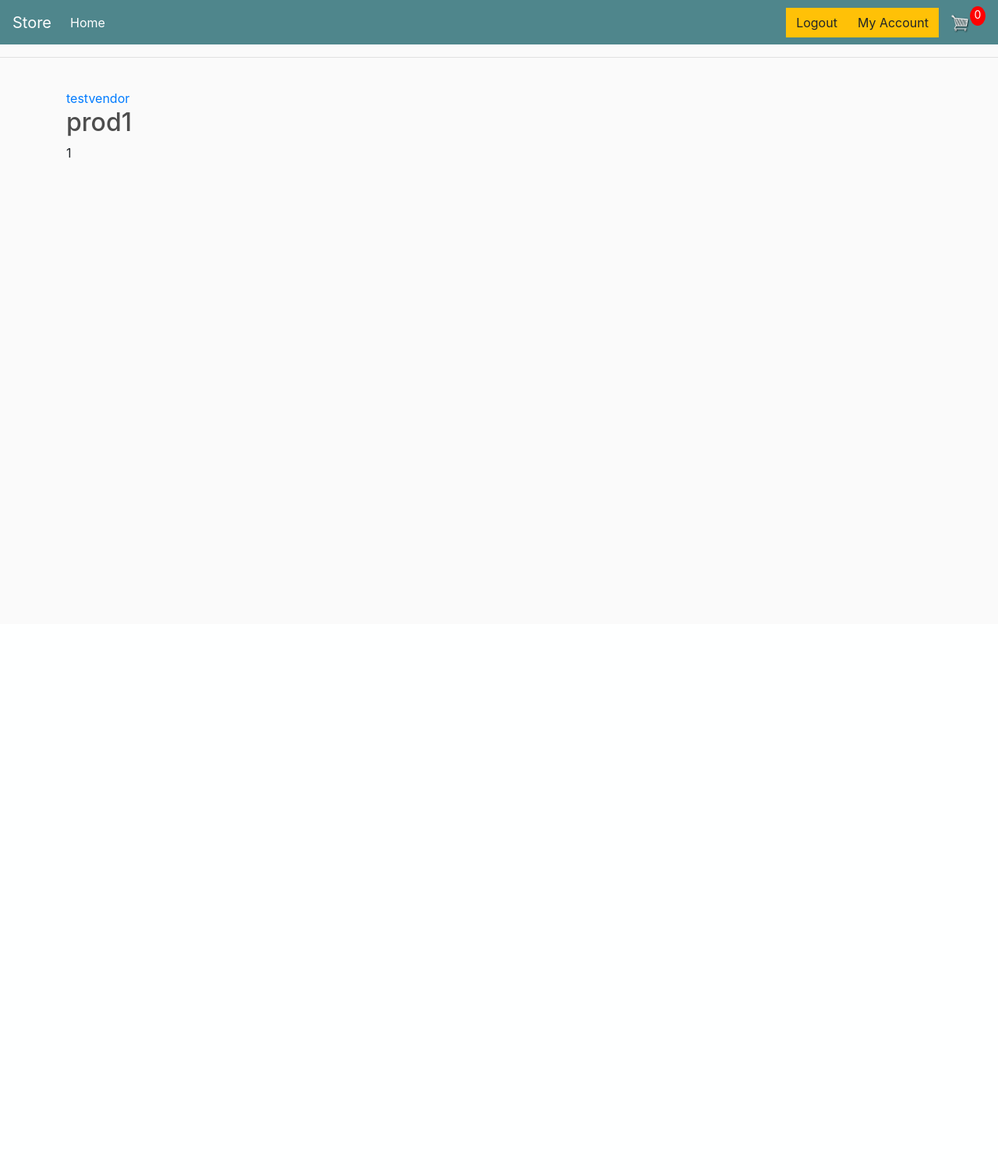
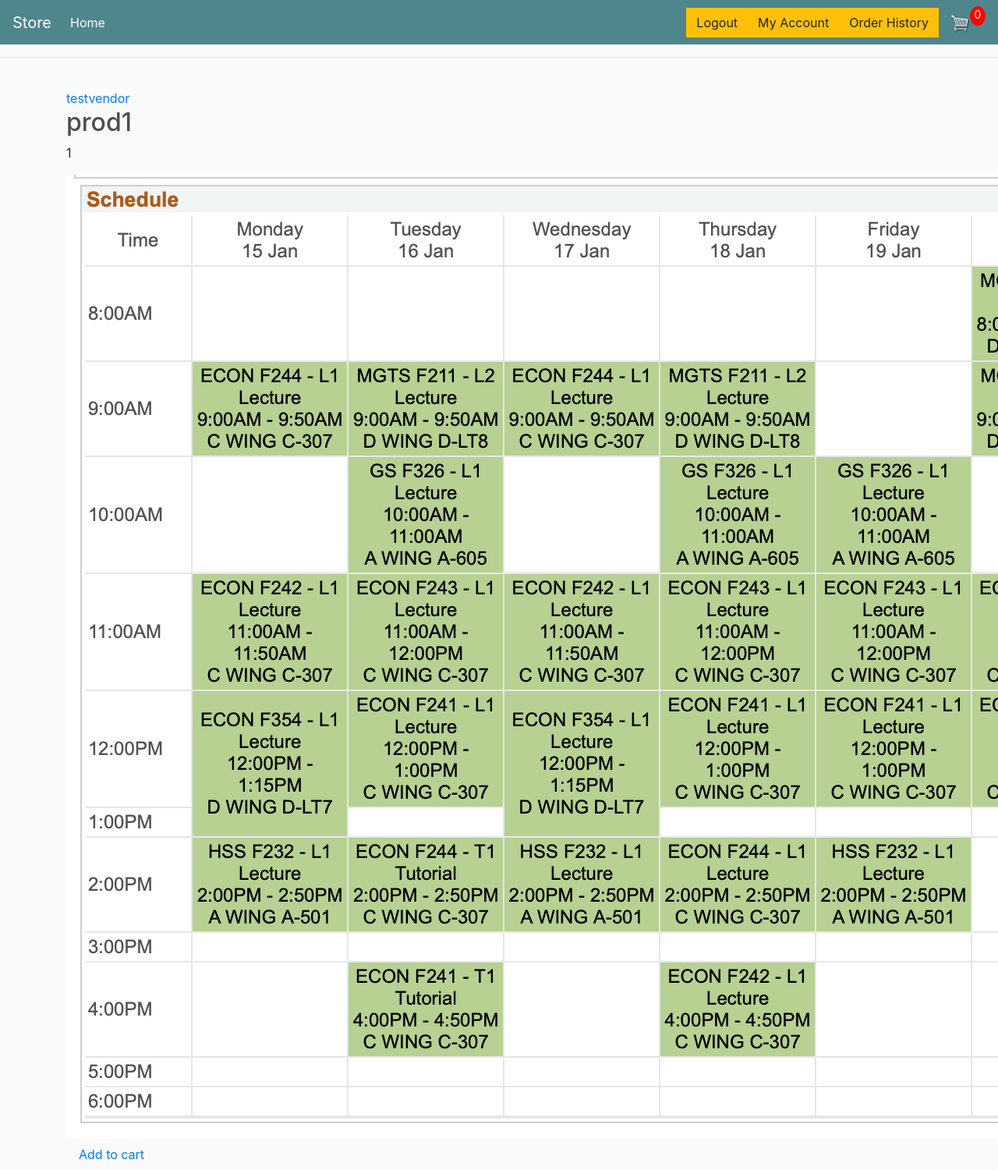
Before and after one commit to mokshpatil/DeTrace_ecommerce, a Django app: page /product/2/ in a window 1280 px wide; the page is wider, and only the part inside the window is pictured. Shown: that part at 78% size. Before the commit the page ends 202 px from the top of that part, so only its background shows below. Run offline with Django 5.2, Linux system fonts and the light colour scheme; a user stored in the database is signed in; data comes from the database, SQL or seed files in the repository; both versions use the stored data as it was after the commit; some libraries are stand-ins or nearby versions.

Commit message:
added seller dashboard, order history adn add money for customers. few minor frontend fixes as well.

```diff
--- a/ecommerce/urls.py
+++ b/ecommerce/urls.py
@@ -27,6 +27,4 @@ urlpatterns = [
     path('login/', auth_views.LoginView.as_view(template_name='users/login.html'), name='login'),
     path('logout/', user_views.user_logout, name='logout'),
     path('myaccount/', user_views.myaccount, name='myaccount'),
-    #path('product/<int:pk>/', store_views.ProductDetailView.as_view(), name='product_detail'),
-    #path('product/new/', store_views.ProductDetailView.as_view(), name='product_create'),
 ]
--- a/store/templates/store/cart.html
+++ b/store/templates/store/cart.html
@@ -9,7 +9,7 @@
             <a class="mr-2" href="#">{{ product.product.id }}</a>
             </div>
             <h2><a class="article-title" href="{% url 'product_detail' product.product.id %}">{{ product.product.title }}</a></h2>
-            <p class="article-content">price of one ${{ product.product.price }}</p>
+            <p class="article-content">price of 1 unit ${{ product.product.price }}</p>
             <p class="article-content">Quantity {{ product.quantity }}</p>
             <img class="article-img" src="{{ product.product.image.url }}" alt="{{ product.product.title }}">
         </div>
--- a/store/templates/store/main.html
+++ b/store/templates/store/main.html
@@ -32,10 +32,12 @@
                        <a href="{% url "logout" %}"class="btn btn-warning">Logout</a>
                       {% if user.is_vendor == False %}
                         <a href="{% url "myaccount" %}"class="btn btn-warning">My Account</a>
+                        <a href="{% url "orderhistory" %}"class="btn btn-warning">Order History</a>
                       {% endif %}
 
                       {% if user.is_vendor %}
                         <a href="{% url "product_create" %}"class="btn btn-warning">List</a>
+                        <a href="{% url "seller_dashboard" %}"class="btn btn-warning">Seller Dashboard</a>
                       {% endif %}
                       {% else %}
                       <a href="{% url "login" %}"class="btn btn-warning">Login</a>
--- a/store/templates/store/orderhistory.html
+++ b/store/templates/store/orderhistory.html
@@ -8,7 +8,7 @@
         <article class="media content-section">
         <div class="media-body">
             <div class="article-metadata">
-            <a class="mr-2" href="#">{{ product.product.author }}</a>
+            <a class="mr-2" href="#">{{ product.product.seller }}</a>
             </div>
             <h2><a class="article-title" href="{% url 'product_detail' product.product.id %}">{{ product.product.title }}</a></h2>
             <p class="article-content">price of 1 unit ${{ product.product.price }}</p>
--- /dev/null
+++ b/store/templates/store/orderplaced.html
@@ -0,0 +1,5 @@
+{%extends "store/main.html"%}
+{%block content%}
+    <h1>Order has been placed</h1>
+    <a class="nav-item nav-link" href="{% url "store" %}">Continue Shopping</a>
+{% endblock content %}
--- a/store/templates/store/product_detail.html
+++ b/store/templates/store/product_detail.html
@@ -1,7 +1,6 @@
 {% extends "store/main.html" %}
 {% block content %}
   <article class="media content-section">
-    <img class="rounded-circle article-img" src="{{ object.seller.profile.image.url }}">
     <div class="media-body">
       <div class="article-metadata">
         <a class="mr-2" href="#">{{ object.seller }}</a>
@@ -14,6 +13,8 @@
       </div>
       <h2 class="article-title">{{ object.title }}</h2>
       <p class="article-content">{{ object.price }}</p>
+      <img class="article-img" src="{{ product.image.url }}" alt="{{ product.title }}">
+      <a class="nav-item nav-link" href="{% url 'add_to_cart' product.id%}">Add to cart</a>
       {% if img_obj %}
         <h3>Succesfully uploaded : {{img_obj.caption}}</h3>
         <img src="{{ img_obj.image.url }}" alt="connect" style="max-height:300px">
--- a/store/urls.py
+++ b/store/urls.py
@@ -13,6 +13,8 @@ urlpatterns = [
     path('user/', views.user, name='user'),
     path('add-to-cart/<int:id>/', add_to_cart, name="add_to_cart"),
     path('orderplaced/', placeorder, name="orderplaced"),
+    path('orderhistory/', views.orderhistory, name='orderhistory'),
+    path('/sellerdashboard', views.sellerdashboard, name='seller_dashboard'),
 ]
 
 if settings.DEBUG:
--- a/store/views.py
+++ b/store/views.py
@@ -37,6 +37,7 @@ class ProductDetailView(DetailView):
 class ProductCreateView(CreateView):
     model = Product
     fields = ['title', 'image', 'description', 'price', 'quantity']
+
 
     def form_valid(self, form):
         form.instance.seller = self.request.user
@@ -103,7 +104,7 @@ def placeorder(request):
                         products.product.orders += products.quantity
                         products.product.save()
 
-                    return HttpResponse("order has been placed")
+                    return render(request, 'store/orderplaced.html')
                 else:
                     return HttpResponse("not enough money")
             else:
@@ -117,6 +118,11 @@ def placeorder(request):
 @login_required
 def orderhistory(request):
     customer = request.user
-    orders = Cart.objects.filter(is_paid=True, user=customer).order_by('-id')
+    orders = Cart.objects.filter(is_paid=True, customer=customer).order_by('-id')
 
     return render(request, 'store/orderhistory.html', {'orders' : orders})
+
+@login_required
+def sellerdashboard(request):
+    products= Product.objects.filter(seller=request.user)
+    return render(request, 'store/sellerdashboard.html', {'products': products})
--- a/users/forms.py
+++ b/users/forms.py
@@ -12,6 +12,9 @@ class userRegistrationForm(UserCreationForm):
         fields = ['username', 'email', 'password1', 'password2', 'is_vendor']
 
 class CustomerUpdateForm(forms.ModelForm):
+
+    #add_money = forms.IntegerField(required=False)
+
     class Meta:
         model = Customer
-        fields = ['wallet_balance']
+        fields = ['add_money']
--- a/users/models.py
+++ b/users/models.py
@@ -1,6 +1,5 @@
 from django.db import models
 from django.contrib.auth.models import User, AbstractBaseUser, PermissionsMixin, BaseUserManager
-#from django.contrib.auth.base_user import BaseUserManager
 #from django.utils.translation import ugettext_lazy as _
 
 # Create your models here.
@@ -81,5 +80,6 @@ class Customer(models.Model):
     name = models.CharField(max_length=200, null=True)
     wallet_balance = models.IntegerField(default=0)
     is_vendor = models.BooleanField(default=False)
+    add_money = models.IntegerField(default=0)
     def __str__(self):
         return self.user.username
--- a/users/templates/users/myaccount.html
+++ b/users/templates/users/myaccount.html
@@ -3,6 +3,7 @@
     <div class="content-section">
         <h2 class="heading">{{ user.username }}</h2>
         <p class="email-text">e-mail : {{ user.email }}</p>
+        <p class="wallet-text">current wallet balance : {{ user_wallet_balance }}</p>
         <br>
         <br>
 
--- a/users/views.py
+++ b/users/views.py
@@ -31,8 +31,11 @@ def myaccount(request):
     if request.method == "POST":
         customer_update = CustomerUpdateForm(request.POST, instance=customer)
         if customer_update.is_valid():
+            if customer.add_money < 0:
+                messages.error(request, f"amount added should be greater than 0")
+            customer.wallet_balance += customer.add_money
             customer_update.save()
-            messages.success(request, f"Success! {request.user.username}, your account has been updated!")
+            messages.success(request, f"Success! {request.user.username}, ${customer.add_money} has been added to your wallet. Your balance is now ${customer.wallet_balance}.")
             return redirect('myaccount')
     else:
         customer_update = CustomerUpdateForm(instance=customer)
```
Also changed, not shown: store/templates/store/sellerdashboard.html (added, +21 -0 lines), db.sqlite3, users/migrations/0009_customer_add_money.py (added), users/migrations/0010_remove_customer_wallet_balance_and_more.py (added), users/migrations/0011_remove_customuser_wallet_balance_and_more.py (added), 1 other file.
